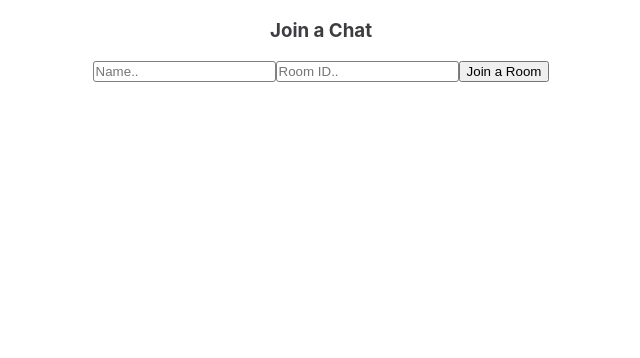
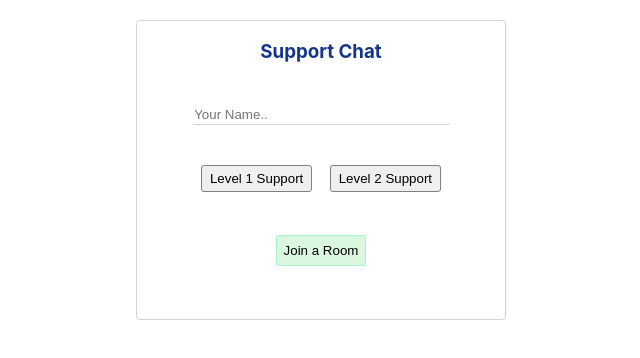
Before and after one commit to Andriy-Lyt/final-project, a React (Create React App) app in the folder client/: page / in a window 1280 px wide. Shown: the top 358 px of the page, without its empty margins (319-959 px from the left). Built offline with nearby package versions, Linux system fonts and the light colour scheme; no server answers.

Commit message:
login screen restyling in progress

```diff
--- a/client/src/components/App.js
+++ b/client/src/components/App.js
@@ -21,6 +21,7 @@ function App() {
   return (
     <div className="App-container">
 
+      <div className="chat-window-container">
         {!showChat &&
         <Login
           setUsername={setUsername}
@@ -38,6 +39,7 @@ function App() {
           setShowChat={setShowChat}
           />
           }
+      </div>
 
     </div>
   )
--- a/client/src/components/Chat.js
+++ b/client/src/components/Chat.js
@@ -56,7 +56,7 @@ function Chat({socket, username, room, setRoom, setUsername, setShowChat}) {
         <h4>Level {room} Support</h4>
         <div className="logout-div">
           <span>Hi {username ? username : "Guest"}!</span>
-          <button type="text" className=".error" onClick={logoutUser} >
+          <button type="text" className="btn-red" onClick={logoutUser} >
             End chat
           </button>
         </div>
@@ -82,7 +82,7 @@ function Chat({socket, username, room, setRoom, setUsername, setShowChat}) {
           onChange={(event) => {setCurrentMessage(event.target.value.trim()); setFormError(''); }}
           onKeyPress={onKeyPress}>
           </textarea>
-          <button type="submit" > &#9658; </button>
+          <button type="submit" className="btn-green"> &#9658; </button>
         </form>
     </div>
   </section>
--- a/client/src/components/Login.js
+++ b/client/src/components/Login.js
@@ -1,25 +1,64 @@
-import React, {useState} from 'react';
+import React, {useState, useEffect} from 'react';
+import './../styles/App.css';
 import './../styles/Login.css';
 
 function Login({setUsername, setRoom, joinRoom}) {
+  const[btn1Color, setBtn1Color] = useState('');
+  const[btn2Color, setBtn2Color] = useState('');
+
+  console.log("rerender");
+
+/*   useEffect(() => {
+    if (activeBtn == 1) {
+      btn1Color = 'btn-blue';
+      btn2Color = '';
+    }
+    if (activeBtn == 2) {
+      btn1Color = '';
+      btn2Color = 'btn-blue';
+    }
+  }, [activeBtn]);
+
+ */
+    const onRoomBtnClick = (event) => {
+    const roomNumber =  event.target.value.substring(6, 7);
+
+    localStorage.setItem('room', roomNumber);
+    setRoom(roomNumber || '');
+
+    if (roomNumber == 1) {
+      setBtn1Color('btn-blue');
+      setBtn1Color('');
+    }
+    if (roomNumber == 2) {
+      setBtn1Color('');
+      setBtn1Color('btn-blue');
+    }
+
+    console.log("btn1Color: ", btn1Color);
+    console.log("btn2Color: ", btn2Color);
+
+  } // closing onRoomBtnClick()
+
+
   return (
     <div className="login-container">
-        <h3>Join a Chat</h3>
-        <form onSubmit={e => e.preventDefault()}>
-          <input type="text" placeholder="Name.."
-            onChange={(event) => {
-              localStorage.setItem('username', event.target.value);
-               setUsername(event.target.value);
-              }
-            }/>
+        <h3>Support Chat</h3>
+        <form className="login-form" onSubmit={e => e.preventDefault()}>
 
-          <input type="text" placeholder="Room ID.."
-            onChange={ (event) => {
-              localStorage.setItem('room', event.target.value);
-              setRoom(event.target.value || '');
-              }
-            }/>
-          <button onClick={joinRoom}>Join a Room</button>
+            <input type="text" className="name-input" placeholder="Your Name.."
+              onChange={(event) => {
+                localStorage.setItem('username', event.target.value);
+                setUsername(event.target.value);
+                }
+              }/>
+
+            <div className="buttons-div">
+              <input type="button" value="Level 1 Support" className={"level-btn " + /* " btn-blue " */ + {btn1Color}} onClick={onRoomBtnClick} />
+              <input type="button" value="Level 2 Support" className={"level-btn " + {btn2Color}} onClick={onRoomBtnClick} />
+            </div>
+
+          <button id="join-btn" className="btn-green" onClick={joinRoom}>Join a Room</button>
         </form>
     </div>
   )
--- a/client/src/styles/App.css
+++ b/client/src/styles/App.css
@@ -1,23 +1,62 @@
 .App-container{
   /* border:1px solid green; */
-  margin: 10px auto;
-  width: 600px;
+  width: 100%;
 }
-h1, h2 {
-  color: rgb(179, 31, 105);
+.chat-window-container{
+  margin: 20px auto;
+  width:370px;
+}
+h1, h2, h3, h4, h5, h6 {
+  color: var(--dblue);
 }
 
-h3, h4 {
-  color: var(-dblue);
-}
+/* Helpers -- */
+.w100 {width: 100%;}
 
 /* Form General */
 input {
   padding: 2px;
   border-radius: 3px;
   border: 1px solid grey;
-
+  outline:none;
 }
 input[type='text']:focus {
   border: 1px solid var(--mblue);
+  outline:none;
 }
+/* Button General */
+button{
+  border-radius: 3px;
+  border: 1px solid lightgrey;
+  padding: 2px 4px;
+  transition: all 0.2s;
+}
+button:hover {
+  cursor:pointer;
+}
+button:active{
+  transform: scale(1.1);
+}
+.btn-green {
+  border: 1px solid var(--lgreen);
+  background-color: var(--slgreen);
+}
+.btn-green:hover{
+  background-color: var(--lgreen);
+  border: 1px solid var(--mgreen);
+}
+.btn-red {
+  background-color: var(--slred);
+  border: 1px solid var(--mred);
+}
+.btn-red:hover {
+  background-color: var(--lred);
+}
+.btn-blue {
+  border: 1px solid var(--mblue);
+  background-color: var(--lblue);
+}
+.btn-blue:hover{
+  background-color: var(--mblue);
+  border: 1px solid var(--dgreen);
+}
--- a/client/src/styles/Chat.css
+++ b/client/src/styles/Chat.css
@@ -23,16 +23,6 @@
 }
 .logout-div span{
   margin-right: 12px;
-}
-.logout-div button {
-  background-color: var(--slred);
-  border-radius: 4px;
-  border: 1px solid var(--mred);;
-  padding: 3px 5px;
-  cursor: pointer;
-}
-.logout-div button:hover {
-  background-color: var(--lred);
 }
 
 /* Chat Body ----- */
@@ -93,4 +83,5 @@
 }
 .chat-form button[type='submit'] {
   width: 50px;
+  color: var(--dgreen);
 }
--- a/client/src/styles/Login.css
+++ b/client/src/styles/Login.css
@@ -1,4 +1,48 @@
 .login-container {
+  border: 1px solid lightgrey;
+  height: 300px;
+  border-radius: 4px;
   margin-bottom: 10px;
-  text-align: center;
+  display:flex;
+  flex-flow: column nowrap;
+  align-items: center;
 }
+
+.login-form {
+  /* border: 1px solid blue; */
+  margin-top: 10px;;
+  width:70%;
+  height: 70%;
+  display: flex;
+  flex-flow: column nowrap;
+  justify-content: space-evenly;
+  align-items: center;
+}
+
+.name-input {
+  width: 100%;
+  display:block;
+  border: none;
+  border-bottom: 1px solid lightgrey;
+  margin-bottom: 16px;
+}
+.login-form input:focus{
+  border: none;
+  border-bottom: 1px solid var(--mblue);
+}
+
+.buttons-div{
+  margin: 10px 0;
+  width:100%;
+  display:flex;
+  justify-content: space-around;
+}
+
+.level-btn{
+  padding: 5px 8px;
+}
+
+#join-btn{
+  margin: 20px auto;
+  padding:7px;
+}
--- a/client/src/styles/index.css
+++ b/client/src/styles/index.css
@@ -22,11 +22,13 @@ code {
 */
 :root {
   --font-color: #3c3d41;
-  --lblue: #cbcef0;
-  --mblue: #4e5ac7;
-  --slgreen:  #d4f5df;
-  --lgreen:  #3eca7d;
-  --green: #20a75d;  /* var(--green); */
+  --lblue: #c2d2fd;
+  --mblue: #3457b6;
+  --dblue: #16358a;
+  --slgreen:  #d9f8df;
+  --lgreen:  #a8f3ca;
+  --mgreen: #33bd78;  /* var(--green); */
+  --dgreen: #0a723e;  /* var(--green); */
   --slred: rgb(252, 235, 244);
   --lred: rgb(247, 221, 235);
   --mred: rgb(223, 166, 195);
```
Lines whose indentation alone changed are shown as unchanged.
